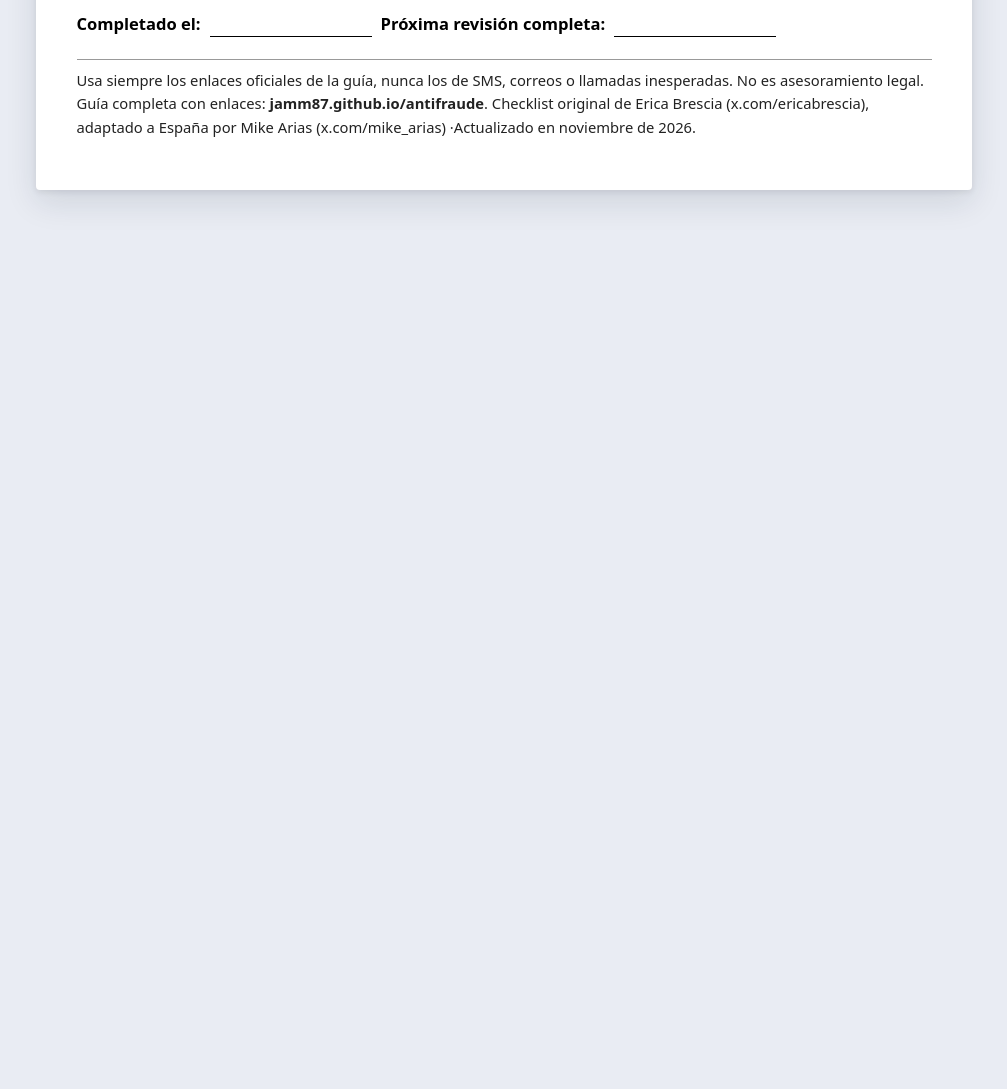
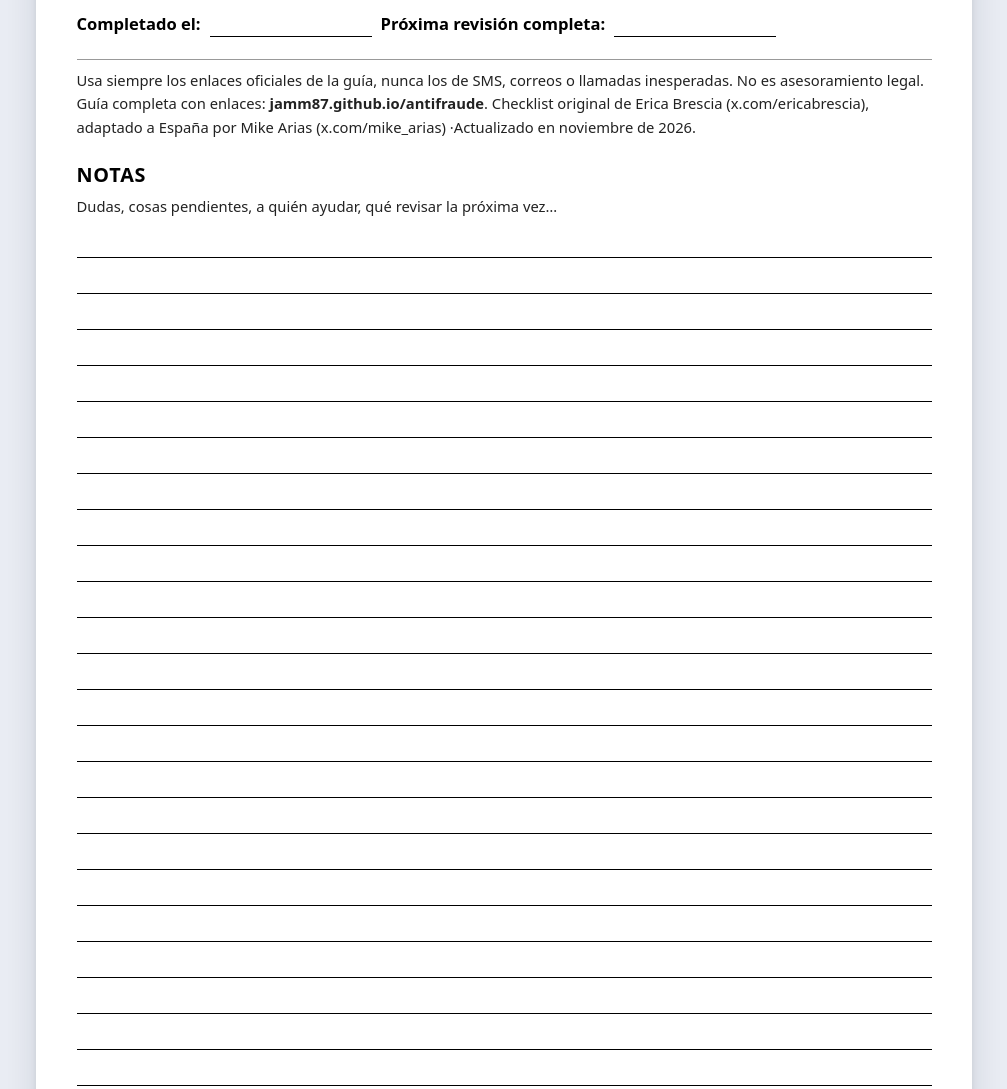
Before and after one commit to jamm87/checklist-anti-fraude, a plain HTML site: page imprimir.html in a window 1280 px wide. Shown: the part 3589-4678 px from the top of the page, without its empty margins (136-1143 px from the left). Before the commit the page ends 3833 px from the top, so only its background shows below. Drawn offline with Linux system fonts and the light colour scheme.

Commit message:
Hoja imprimible: página de Notas al final
Co-Authored-By: Claude Opus 5.5 <noreply@anthropic.com>
Claude-Session: https://claude.ai/code/session_017PJebKuPy5Tdq3PFRiq7Y9

```diff
--- a/imprimir.html
+++ b/imprimir.html
@@ -75,6 +75,9 @@
   .sos li { margin: .3rem 0; }
   .small { font-size: .82rem; color: #222; }
   .pb { break-before: page; }
+  .notes { break-inside: avoid; }
+  .notes .small { margin: 0 0 .2rem; }
+  .ruled span { display: block; height: 2rem; border-bottom: 1.5px solid #000; }
   .foot { margin-top: 1.2rem; border-top: 1px solid #999; padding-top: .5rem; }
 
   @media (max-width: 40rem) { .paper { padding: 1.25rem 1rem; margin: 0 0 2rem; border-radius: 0; } }
@@ -248,6 +251,13 @@
 </section>
 
 <p class="small foot">Usa siempre los enlaces oficiales de la guía, nunca los de SMS, correos o llamadas inesperadas. No es asesoramiento legal. Guía completa con enlaces: <strong>jamm87.github.io/antifraude</strong>. Checklist original de Erica Brescia (x.com/ericabrescia), adaptado a España por Mike Arias (x.com/mike_arias) ·Actualizado en noviembre de 2026.</p>
+
+<section class="notes pb" aria-labelledby="notas-h">
+  <h2 id="notas-h">Notas</h2>
+  <p class="small">Dudas, cosas pendientes, a quién ayudar, qué revisar la próxima vez…</p>
+  <div class="ruled" aria-hidden="true"><span></span><span></span><span></span><span></span><span></span><span></span><span></span><span></span><span></span><span></span><span></span><span></span><span></span><span></span><span></span><span></span><span></span><span></span><span></span><span></span><span></span><span></span><span></span><span></span><span></span><span></span><span></span><span></span><span></span><span></span><span></span><span></span><span></span><span></span></div>
+</section>
+
 </main>
 <script>
   var b = document.getElementById('btn-print');
```
Also changed, not shown: 2 other files.
